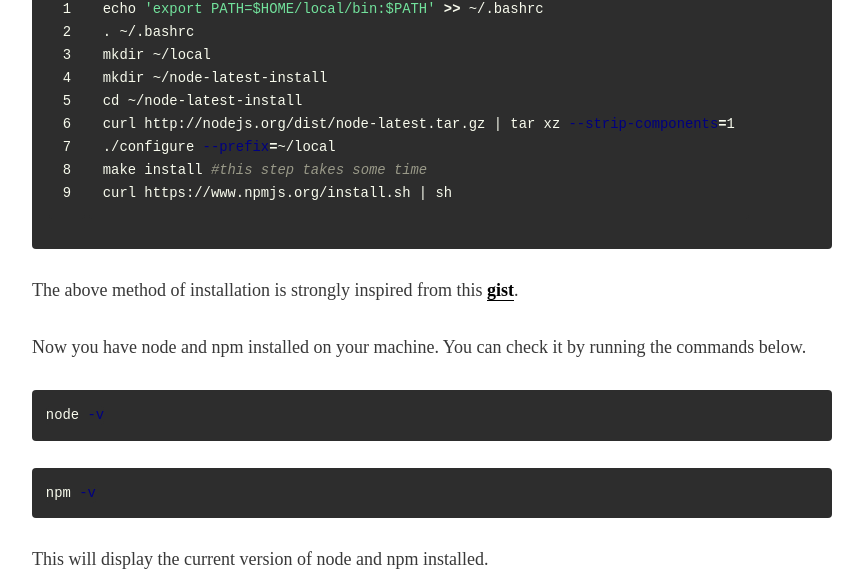
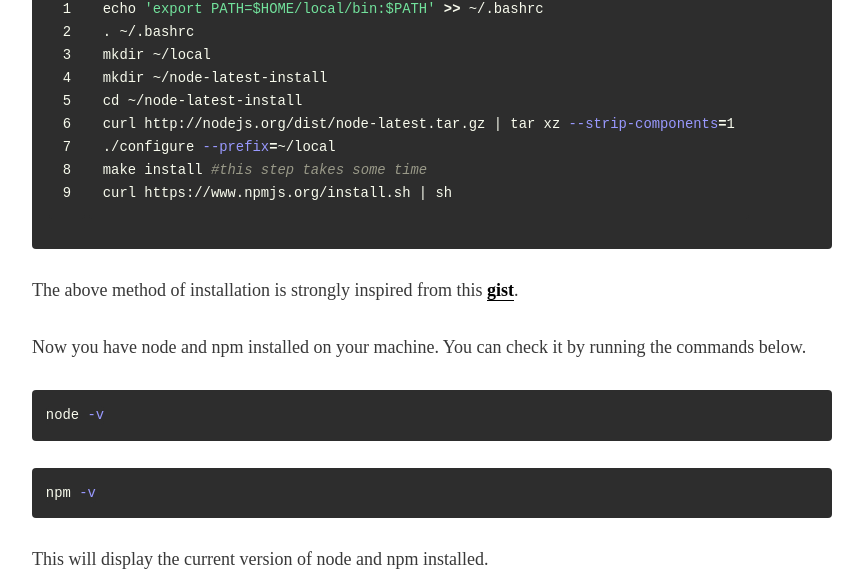
Before and after one commit to nikhilmopidevi/nikhilmopidevi.github.io, a Jekyll site: the page built from _posts/2016-04-14-Installing-node-and-npm-on-Ubuntu.markdown, in a window 1280 px wide. Shown: the part 908-1494 px from the top of the page, without its empty margins (208-1071 px from the left). Built offline with Jekyll 4.4.1, drawn with Linux system fonts in a browser that asks for light colours; some web fonts are replaced; comment, search, counter and statistics services are not loaded.

Commit message:
Modified Name.Tag color from #000080 to #9999ff

```diff
--- a/_sass/_syntax-highlighting.scss
+++ b/_sass/_syntax-highlighting.scss
@@ -41,7 +41,7 @@
   .ne    { color: #900; font-weight: bold } // Name.Exception
   .nf    { color: #6498ce; font-weight: bold } // Name.Function
   .nn    { color: #555 } // Name.Namespace
-  .nt    { color: #000080 } // Name.Tag
+  .nt    { color: #9999ff } // Name.Tag
   .nv    { color: #008080 } // Name.Variable
   .ow    { font-weight: bold } // Operator.Word
   .w     { color: #bbb } // Text.Whitespace
```
